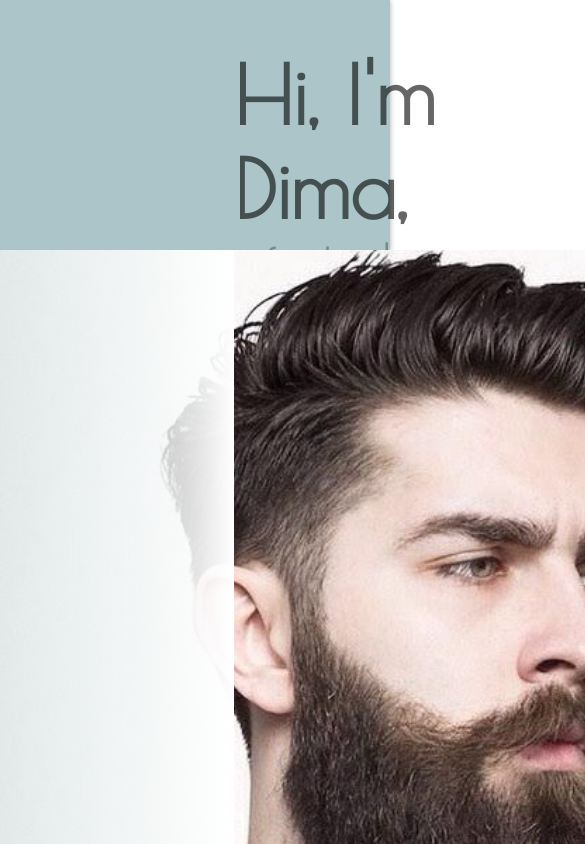
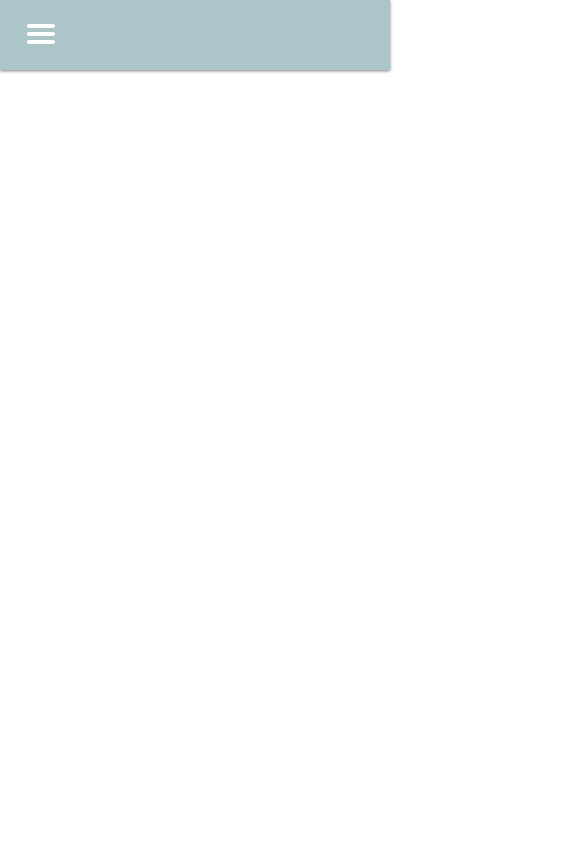
Before and after one commit to Shkvo/shkvo-dev, a React (Create React App) app: page / in a window 390 px wide. Shown: the top 844 px of the page, 585 px wide, since content can reach past the window. Built offline with nearby package versions, Linux system fonts and the light colour scheme.

Commit message:
Added some adaptive for laptops

```diff
--- a/src/About.js
+++ b/src/About.js
@@ -14,7 +14,7 @@ const About = () => (
             <p>
                 I'm from Lviv, Ukraine. I study at National University "Lviv Politechnic" on computer science.
                 I chose the frontend, because I like to create interactive user interfaces, and, in general,
-                I like to create something beautiful. In this, the <b>React</b> helps me and everything connected with it.
+                I like to create something beautiful.<br/><b>React</b> and everything connected with it helps me in this.
             </p>
         </div>
     </div>
--- a/src/App.js
+++ b/src/App.js
@@ -2,6 +2,7 @@ import React, { Component } from 'react';
 import Header from './Header';
 import Content from './Content';
 import './css/keyframes.css';
+import './css/media.css';
 import './css/fonts.css';
 
 
@@ -10,7 +11,7 @@ class App extends Component {
 		return (
 			<div className="app">
 				<Header />
-				<Content />
+				{/* <Content /> */}
 			</div>
 		);
 	}
--- a/src/Header.js
+++ b/src/Header.js
@@ -1,23 +1,46 @@
-import React from 'react';
+import React, {Component} from 'react';
 import logo from './svg/Shkvo.svg';
 import './css/Header.css';
 import { Link } from 'react-router-dom';
 import f from './svg/f.svg';
 import g from './svg/g+.svg';
 import vk from './svg/vk.svg';
-import lIn from './svg/in.svg'
+import lIn from './svg/in.svg';
+import menu from './svg/menu.svg';
 
 
-const Header =  () => (
+class Header extends Component {
+    constructor(props){
+        super(props);
+        this.handleClick = this.handleClick.bind(this);
+        this.state = {
+            visible: false
+        }
+    }
+
+    handleClick(e){
+        this.setState({
+            visible: !this.state.visible
+        })
+    }
+
+    componentDidMount(){
+
+    }
+
+    render(){
+        return (
             <header>
-        <nav className="navigation header-el">
+                <div onClick={this.handleClick} className="menu header-el">
+                    <img src={menu} alt="menu"/>
+                </div>
+                <nav className={this.state.visible ? "navigation__visible" : "navigation"}>
                     <Link className="navigation__home" to="/">Home</Link>
                     <Link className="navigation__projects" to="/projects">Projects</Link>
                     <Link className="navigation__contact" to="/contact">Contact</Link>
                 </nav>
-        {/* <img className="header-el" id="f1" src={logo} /> */}
-        <object className="header-el" id="f1" data={logo} type="image/svg+xml" aria-label="logo"></object>
-        <div className="header-el socials">
+                <object className="logo" id="f1" data={logo} type="image/svg+xml" aria-label="logo"></object>
+                <div className="socials">
                     <a className="linkedin" target="_blanc" href="https://www.linkedin.com/in/shkvo/">
                         <img src={lIn} alt="linkedin"/>
                     </a>
@@ -33,5 +56,9 @@ const Header =  () => (
                 </div>
             </header>
         )
+    }
+
+}
+
 
 export default Header;
--- a/src/css/Content.css
+++ b/src/css/Content.css
@@ -17,7 +17,7 @@ section{
     height: 100%;
 }
 .beard-man img{
-    height: 100vh;
+    height: 100%;
 }
 
 .beard-man-overlay{
@@ -33,7 +33,7 @@ section{
     width: 60%;
     color: rgba(0,0,0,0.5);
     font-weight: 900;
-    font-size: 35px;
+    font-size: 1.2em;
     display: flex;
     justify-content: center;
     align-items: center;
@@ -49,12 +49,11 @@ section{
 .about-text span {
     color: rgba(0, 0, 0, 0.3);
     font-weight: 900;
-    font-size: 35px;
+    font-size: 2em;
 }
 .about-text p {
-
     color: rgba(0, 0, 0, 0.5);
     font-weight: 900;
-    font-size: 25px;
+    font-size: 1.2em;
     padding: 0 55px;
 }
--- a/src/css/Header.css
+++ b/src/css/Header.css
@@ -1,5 +1,7 @@
 
 header {
+  position: relative;
+  z-index: 9999;
   padding: 0 25px;
   font-family: "PoiretOne";
   display: flex;
@@ -11,17 +13,43 @@ header {
   animation: header-to-top 1.1s 4.2s cubic-bezier(0.455, 0.03, 0.515, 0.955) forwards;
   box-shadow: 0px 1px 3px rgba(0,0,0,0.5);
 }
+.navigation{
+  display: flex;
+  width: 33.3%;
 
-.navigation > a{
-  opacity: 0;
-  margin-right: 30px;
+}
+.navigation__visible{
+  z-index: 1;
+  width: 33.3%;
+  background: #ABC5C8;
+  position: absolute;
+  top: 70px;
+  left: 0;
+  padding: 5px;
+  display: flex;
+  align-items: center;
+  flex-direction: column;
+  animation: mobile-navigation .4s ease-in-out forwards;
+}
+
+.navigation__visible > a {
   text-decoration: none;
   color: #fff;
   font-size: 25px;
   font-weight: bold;
+}
+
+.navigation > a{
+  text-decoration: none;
+  color: #fff;
+  font-size: 25px;
+  font-weight: bold;
+  opacity: 0;
+  margin-right: 30px;
   display: inline-block;
   transition: .3s ease-out;
 }
+
 .navigation>a:hover {
   text-shadow: 0px 0px 10px #fff;
 }
@@ -31,14 +59,22 @@ header {
   height: auto;
   transition: .3s ease-out;
 }
+
 #f1:hover {
   filter: drop-shadow(0px 0px 5px #fff);
 }
+
 .header-el{
   width: 33.3%;
 }
 
+.logo{
+  width: 33.3%;
+  animation: scaling 1.1s 4.2s cubic-bezier(0.455, 0.03, 0.515, 0.955) forwards;
+}
+
 .socials{
+  width: 33.3%;
   flex-direction: row;
   display: flex;
   justify-content: flex-end;
@@ -75,13 +111,17 @@ header {
 }
 
 .navigation__home{
-  animation: navigation 1s 4.75s ease-in-out forwards;
+  animation: navigation  1s 4.75s ease-in-out forwards;
 }
 
 .navigation__projects {
-  animation: navigation 1s 4.65s ease-in-out forwards;
+  animation: navigation  1s 4.65s ease-in-out forwards;
 }
 
 .navigation__contact {
-  animation: navigation 1s 4.5s ease-in-out forwards;
+  animation: navigation  1s 4.5s ease-in-out forwards;
 }
+
+.menu{
+  display: none;
+}
--- a/src/css/keyframes.css
+++ b/src/css/keyframes.css
@@ -11,6 +11,7 @@
         transform: translate(0px, 0px);
     }
 }
+
 
 @keyframes header-to-top{
     100%{
@@ -38,3 +39,21 @@
         transform: translate(0%)
     }
 }
+
+@keyframes mobile-navigation {
+    0% {
+        opacity: 0;
+        transform: translate(-300%)
+    }
+    100% {
+        opacity: 1;
+        transform: translate(0%)
+    }
+}
+
+
+@keyframes scaling {
+    100% {
+        transform: scale(0.6);
+    }
+}
--- a/src/css/media.css
+++ b/src/css/media.css
@@ -1,25 +1,96 @@
-/* Smartphones (portrait) ----------- */
-@media only screen and (max-width: 320px) {
-    /* Styles */
+
+/*==========  Desktop First Method  ==========*/
+
+
+/* Large Devices, Wide Screens */
+@media only screen and (max-width: 1200px){
+    .menu {
+        display: block;
+    }
+    .navigation__visible{
+        z-index: 1;
+        width: 15%;
+    }
+    .navigation__visible > a {
+        font-size: 19px;
+    }
+
+    .navigation {
+        display: none;
+        animation: mobile-navigation reverse .4s ease-in-out forwards;
+    }
+
+    .navigation__home {
+        animation: none;
+    }
+
+    .navigation__projects {
+        animation: none;
+    }
+
+    .navigation__contact {
+        animation: none;
+    }
+
+    header{
+        height: 70px;
+        animation: none;
+    }
+
+    .socials a {
+        opacity: 1;
+        display: block;
+        margin-left: 20px;
+        width: 30px;
+        height: auto;
+        transition: .3s ease-out;
+    }
+
+    .logo{
+        transform: scale(0.35);
+    }
+
+    .linkedin {
+        animation: none;
+    }
+
+    .facebook {
+        animation: none;
+    }
+
+    .vk {
+        animation: none;
+    }
+
+    .google {
+        animation: none;
+    }
+
+    .logo{
+        animation: none;
+    }
+
+
 }
 
-/* iPads (portrait) ----------- */
-@media only screen and (min-width: 768px) {
-    /* Styles */
+/* Medium Devices, Desktops */
+@media only screen and (max-width: 992px){
+
 }
 
-/* Desktops and laptops ----------- */
-@media only screen and (min-width: 1224px) {
-    /* Styles */
+
+
+/* Small Devices, Tablets */
+@media only screen and (max-width: 768px){
+
 }
 
-/* Large screens ----------- */
-@media only screen and (min-width: 1824px) {
-    /* Styles */
-}
-
-/* Retina images ---------------------- */
-@media only screen and (-webkit-min-device-pixel-ratio: 2), only screen and ( min--moz-device-pixel-ratio: 2), only screen and ( -o-min-device-pixel-ratio: 2/1), only screen and ( min-device-pixel-ratio: 2), only screen and ( min-resolution: 192dpi), only screen and ( min-resolution: 2dppx) {
-    /* Retina replacement CSS here */
+/* Extra Small Devices, Phones */
+@media only screen and (max-width: 480px){
 
 }
+/* Custom, iPhone Retina */
+@media only screen and (max-width: 320px){
+
+}
+/**/
```
Also changed, not shown: src/svg/Shkvo.svg, src/svg/menu.svg (added). Lines whose indentation alone changed are shown as unchanged.
